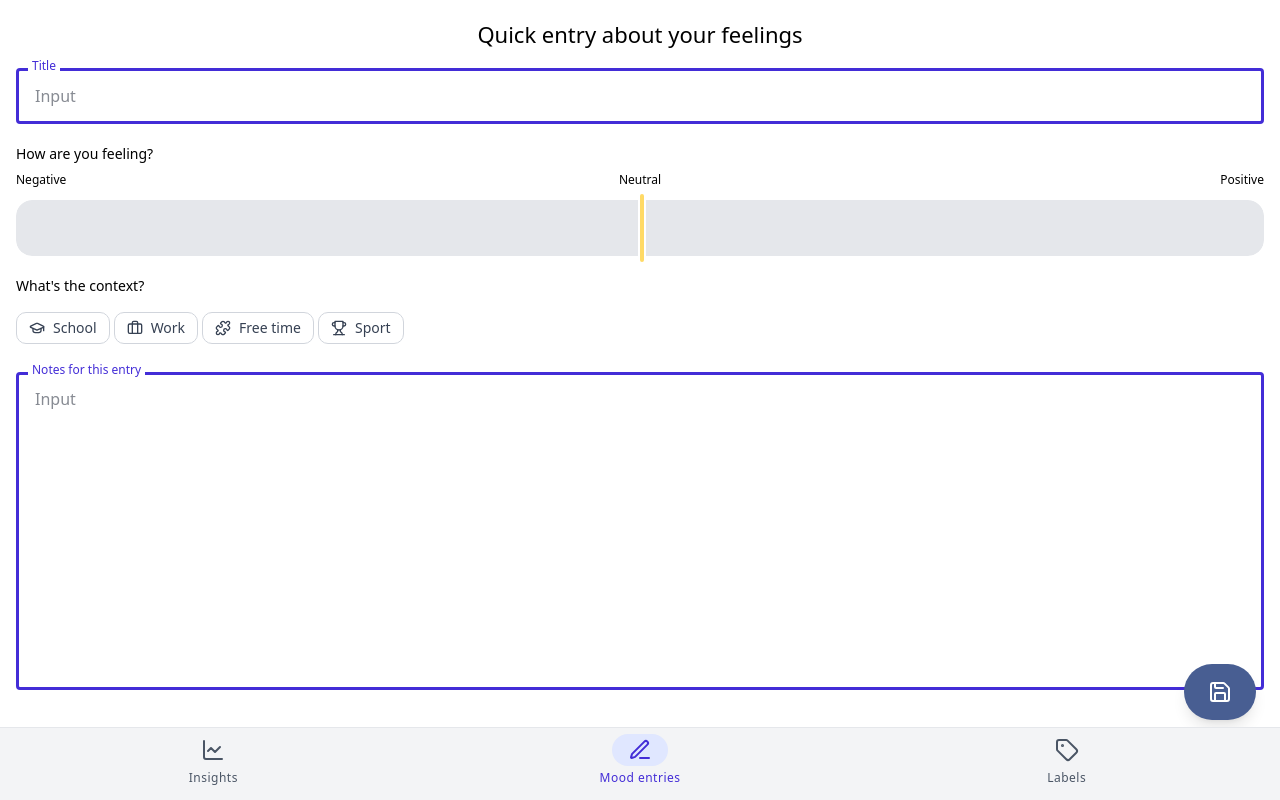
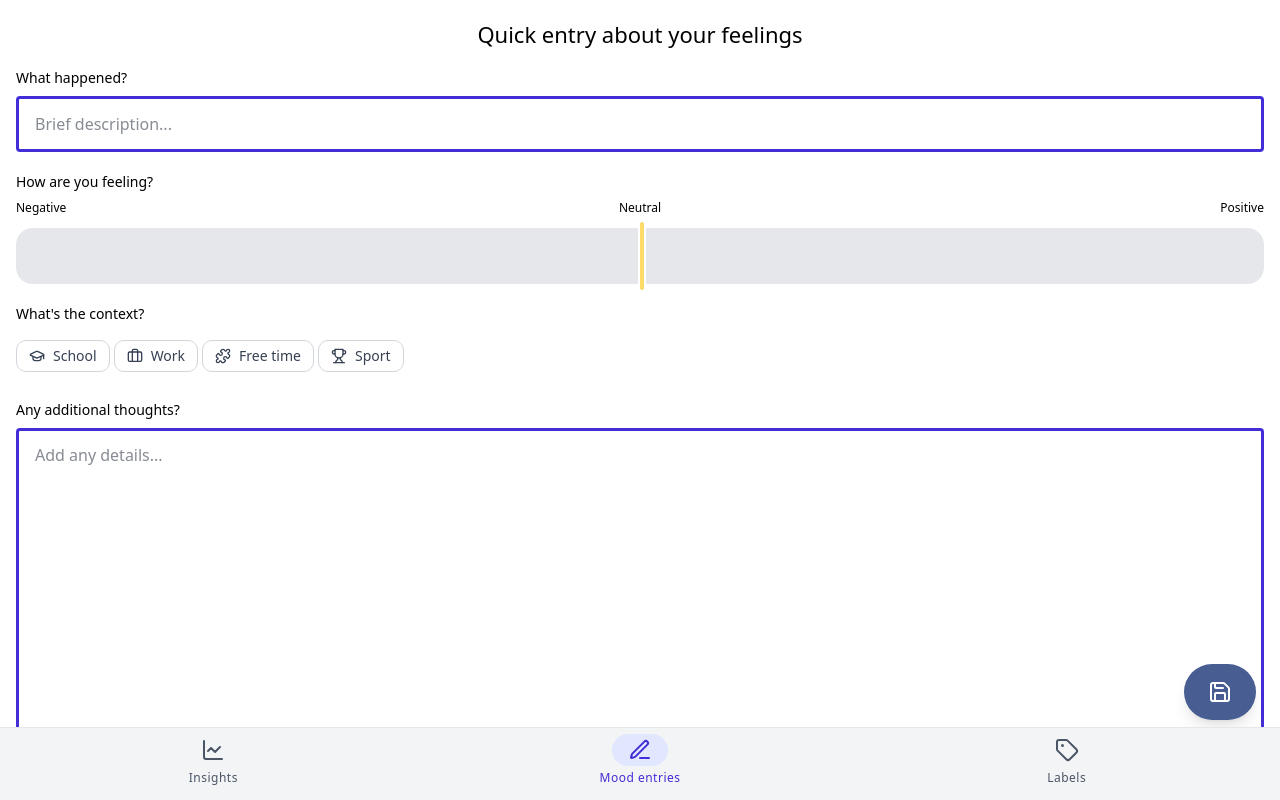
Before and after one commit to metju-ac/moodlog, a SvelteKit app: page /add in a window 1280 px wide. Built offline with nearby package versions, Linux system fonts and the light colour scheme.

Commit message:
feat(#2): change labels

```diff
--- a/src/routes/add/+page.svelte
+++ b/src/routes/add/+page.svelte
@@ -69,20 +69,15 @@
       </h1>
 
       <!-- Title Input -->
-      <div class="relative w-full">
+      <div class="flex flex-col gap-2">
+        <p class="text-sm font-medium text-black">What happened?</p>
         <input
           bind:value={title}
           type="text"
           id="title-input"
-          placeholder="Input"
+          placeholder="Brief description..."
           class="h-14 w-full rounded border-[3px] border-indigo-700 px-4 text-base text-gray-900 transition-colors outline-none focus:border-indigo-800"
         />
-        <label
-          for="title-input"
-          class="absolute -top-2.5 left-3 bg-white px-1 text-xs text-indigo-700"
-        >
-          Title
-        </label>
       </div>
 
       <!-- Mood Section -->
@@ -118,20 +113,15 @@
       </div>
 
       <!-- Notes Textarea -->
-      <div class="relative w-full">
+      <div class="flex flex-col gap-2">
+        <p class="text-sm font-medium text-black">Any additional thoughts?</p>
         <textarea
           bind:value={description}
           id="notes-textarea"
-          placeholder="Input"
+          placeholder="Add any details..."
           rows="12"
           class="w-full resize-none rounded border-[3px] border-indigo-700 px-4 py-3 text-base text-gray-900 transition-colors outline-none focus:border-indigo-800"
         ></textarea>
-        <label
-          for="notes-textarea"
-          class="absolute -top-2.5 left-3 bg-white px-1 text-xs text-indigo-700"
-        >
-          Notes for this entry
-        </label>
       </div>
     </div>
 
```
